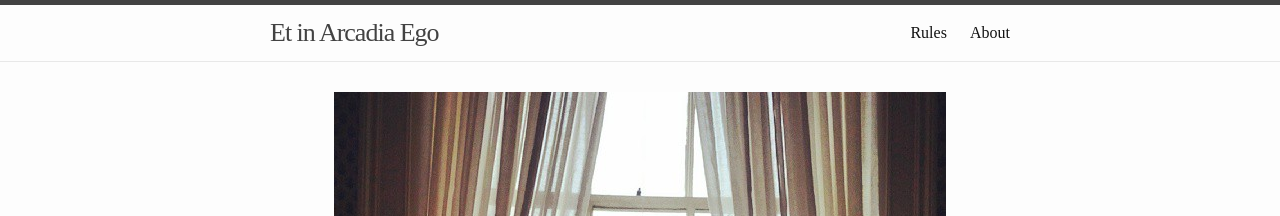
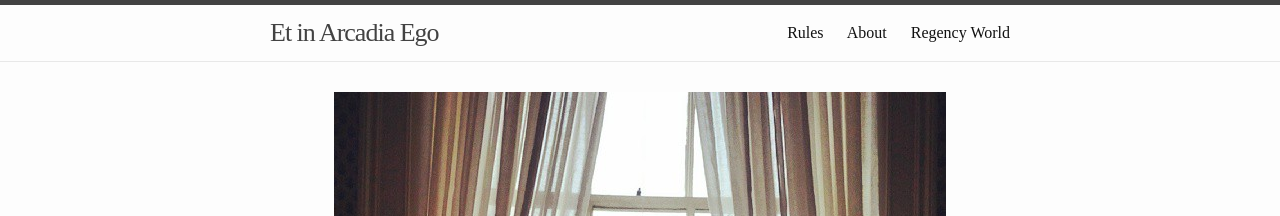
Before and after one commit to wlonk/arcadia, a Jekyll site: the page built from index.html, in a window 1280 px wide. Shown: the top 216 px of the page. Built offline with Jekyll 4.4.1, drawn with Linux system fonts in a browser that asks for light colours; some web fonts are replaced.

Commit message:
Add Jekyll front matter to PbtA version

```diff
--- a/rules/pbta_rules.md
+++ b/rules/pbta_rules.md
@@ -1,3 +1,9 @@
+---
+layout: page
+title: Regency World
+permalink: /rules/pbta/
+---
+
 # Regency World
 
 A PbtA rendition of _Arcadia_.
```
